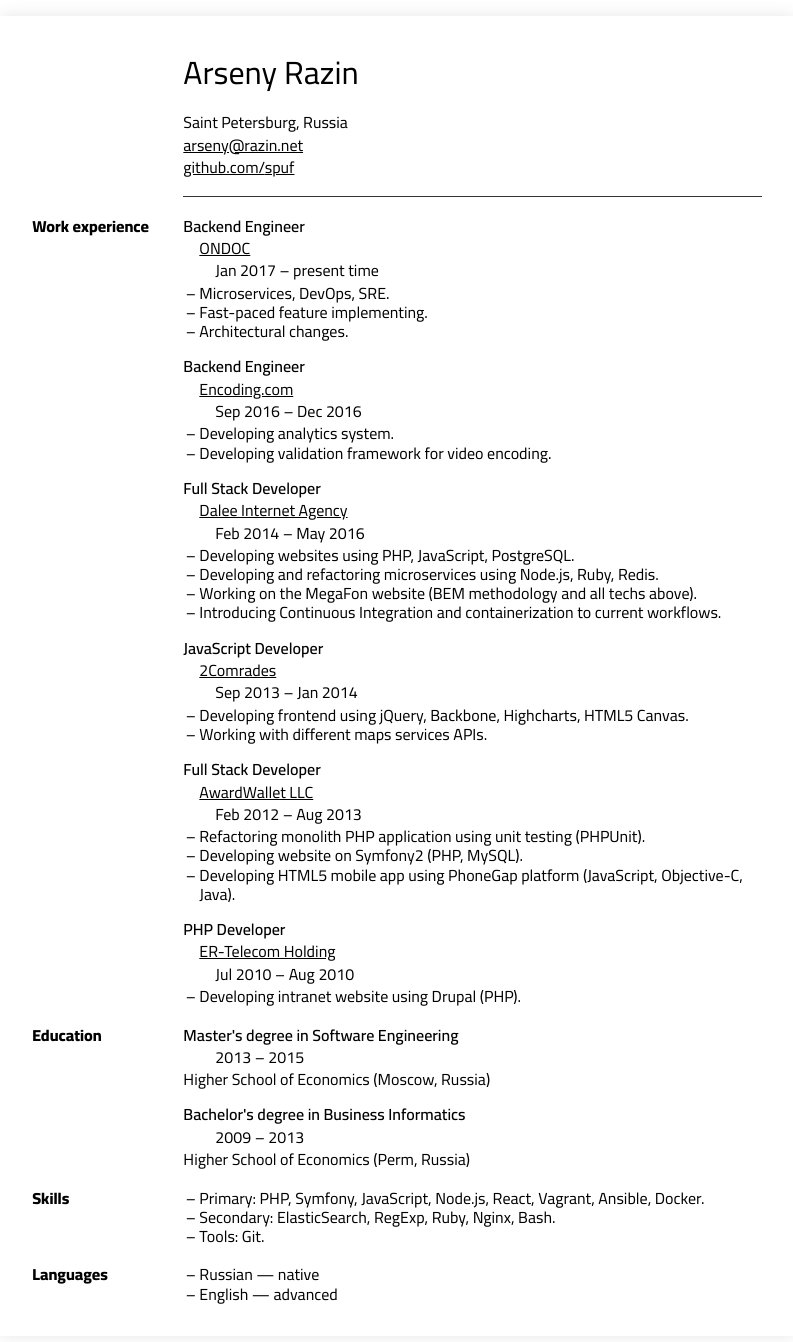
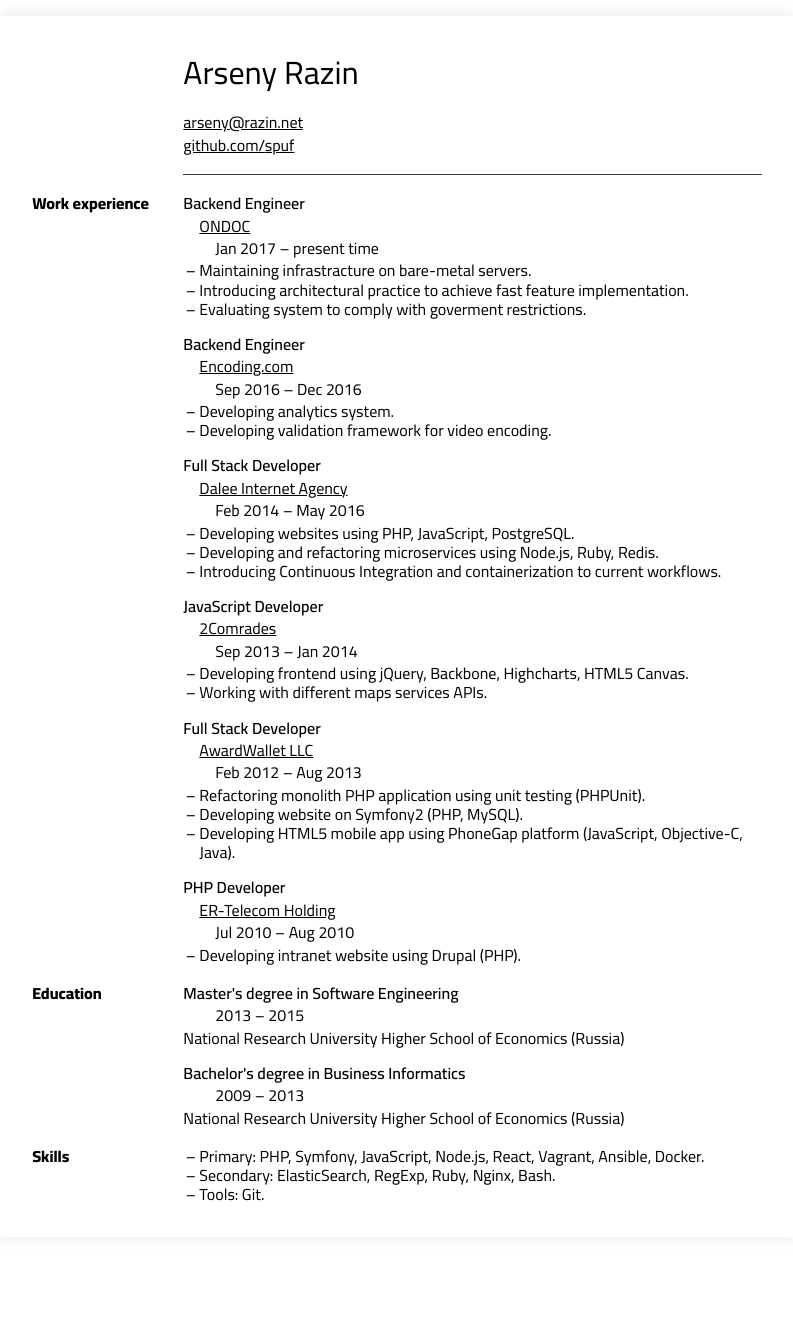
Before and after one commit to spuf/razin.net, a Next.js app: page /resume in a window 1280 px wide. Shown: the top 1342 px of the page, without its empty margins (243-1036 px from the left). After the commit the page ends 1253 px from the top, so only its background shows below. Built offline with nearby package versions, Linux system fonts and the light colour scheme.

Commit message:
i am not russia

```diff
--- a/pages/resume.tsx
+++ b/pages/resume.tsx
@@ -7,7 +7,6 @@
 const Resume: NextPage = () => {
   const resume = {
     fullName: 'Arseny Razin',
-    location: 'Saint Petersburg, Russia',
     email: 'arseny@razin.net',
     github: 'spuf',
     workExperience: [
@@ -17,7 +16,11 @@
         company: 'ONDOC',
         website: 'https://ondoc.me',
         position: 'Backend Engineer',
-        achiements: ['Microservices, DevOps, SRE.', 'Fast-paced feature implementing.', 'Architectural changes.'],
+        achiements: [
+          'Maintaining infrastracture on bare-metal servers.',
+          'Introducing architectural practice to achieve fast feature implementation.',
+          'Evaluating system to comply with goverment restrictions.',
+        ],
       },
       {
         start: '2016-09-01',
@@ -36,7 +39,6 @@
         achiements: [
           'Developing websites using PHP, JavaScript, PostgreSQL.',
           'Developing and refactoring microservices using Node.js, Ruby, Redis.',
-          'Working on the MegaFon website (BEM methodology and all techs above).',
           'Introducing Continuous Integration and containerization to current workflows.',
         ],
       },
@@ -76,15 +78,15 @@
       {
         start: '2013-09-01',
         end: '2015-06-01',
-        school: 'Higher School of Economics',
-        location: 'Moscow, Russia',
+        school: 'National Research University Higher School of Economics',
+        location: 'Russia',
         degree: "Master's degree in Software\u00A0Engineering",
       },
       {
         start: '2009-09-01',
         end: '2013-06-01',
-        school: 'Higher School of Economics',
-        location: 'Perm, Russia',
+        school: 'National Research University Higher School of Economics',
+        location: 'Russia',
         degree: "Bachelor's degree in Business\u00A0Informatics",
       },
     ],
@@ -93,7 +95,6 @@
       'Secondary: ElasticSearch, RegExp, Ruby, Nginx, Bash.',
       'Tools: Git.',
     ],
-    languages: ['Russian — native', 'English — advanced'],
   }
 
   return (
@@ -108,7 +109,6 @@
             {resume.fullName}
           </Link>
         </h1>
-        <div className={styles.contact}>{resume.location}</div>
         <div className={styles.contact}>
           <a href={`mailto:${resume.email}`} target="_blank" rel="noreferrer">
             {resume.email}
@@ -172,18 +172,6 @@
           </ul>
         </div>
       </div>
-      <div className={styles.title}>
-        <h2>Languages</h2>
-      </div>
-      <div className={styles.content}>
-        <div className={styles.block}>
-          <ul>
-            {resume.languages.map((v) => (
-              <li key={v}>{v}</li>
-            ))}
-          </ul>
-        </div>
-      </div>
     </div>
   )
 }
```
